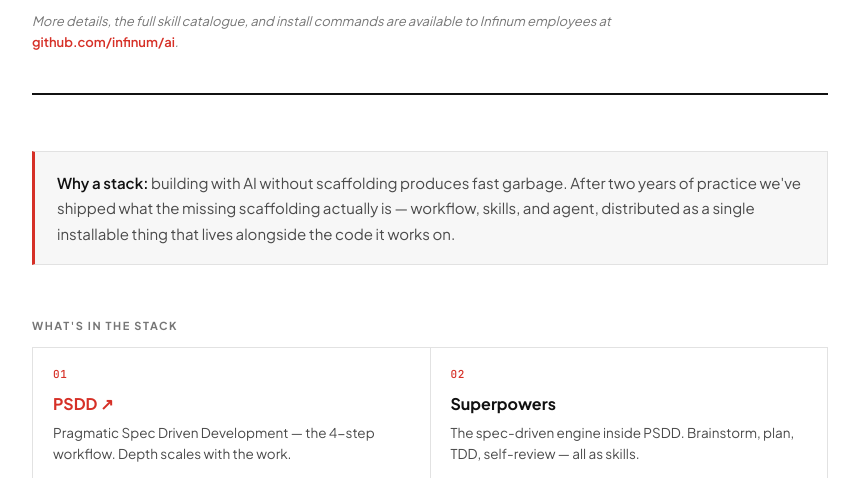
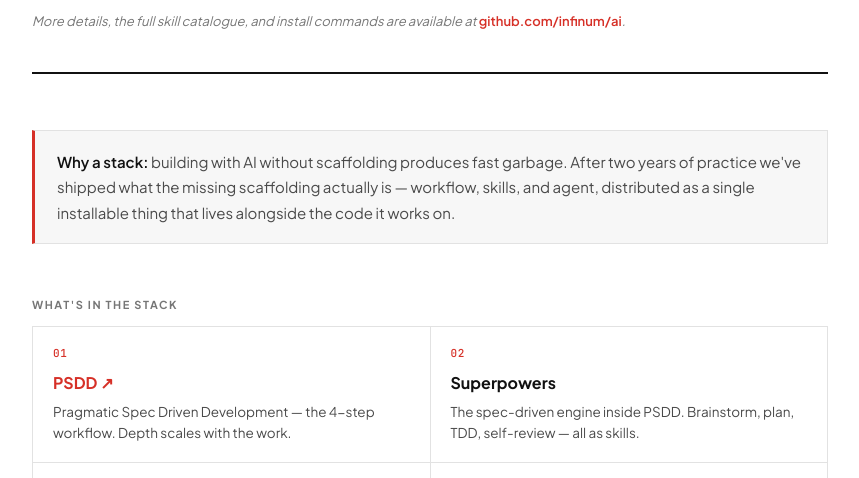
Before and after one commit to infinum/ai, a website: page index.html in a window 1280 px wide. Shown: the part 298-776 px from the top of the page, without its empty margins (210-1069 px from the left). Drawn offline with Linux system fonts and the light colour scheme.

Commit message:
Update access note for Infinum employees (#13)
Since AI repo is now publicly available, no need for employees note.

## Summary

<!-- 1-3 bullets describing what changed and why. -->

## Test plan

<!-- Bulleted markdown checklist of TODOs for testing this pull request.
-->

## Contributor affirmation

<!-- See "Contribution policy and licensing" in CONTRIBUTING.md. Outside
contributions are declined by default and require maintainer triage. -->

- [x] I am an employee of the Infinum group (Infinum or a
subsidiary/affiliate such as ETR, Your Majesty, or AMR), and this
contribution is made under the repository's [LICENSE](../LICENSE) with
copyright held by Infinum.
- [ ] **Or** — I am an outside contributor and understand this PR is
declined by default and subject to maintainer triage.

```diff
--- a/index.html
+++ b/index.html
@@ -510,7 +510,7 @@
     <div class="eyebrow"><span class="eyebrow-dot"></span>Infinum · Engineering · The Stack</div>
     <h1>Infinum<br>AI Stack.</h1>
     <p class="tagline">A workflow, a spec engine, a set of skills, and an in-house agent — packaged together and installed per repo with one command.</p>
-    <p class="access-note">More details, the full skill catalogue, and install commands are available to Infinum employees at <a href="https://github.com/infinum/ai">github.com/infinum/ai</a>.</p>
+    <p class="access-note">More details, the full skill catalogue, and install commands are available at <a href="https://github.com/infinum/ai">github.com/infinum/ai</a>.</p>
   </div>
 
   <!-- ANALOGY / INTRO -->
```
